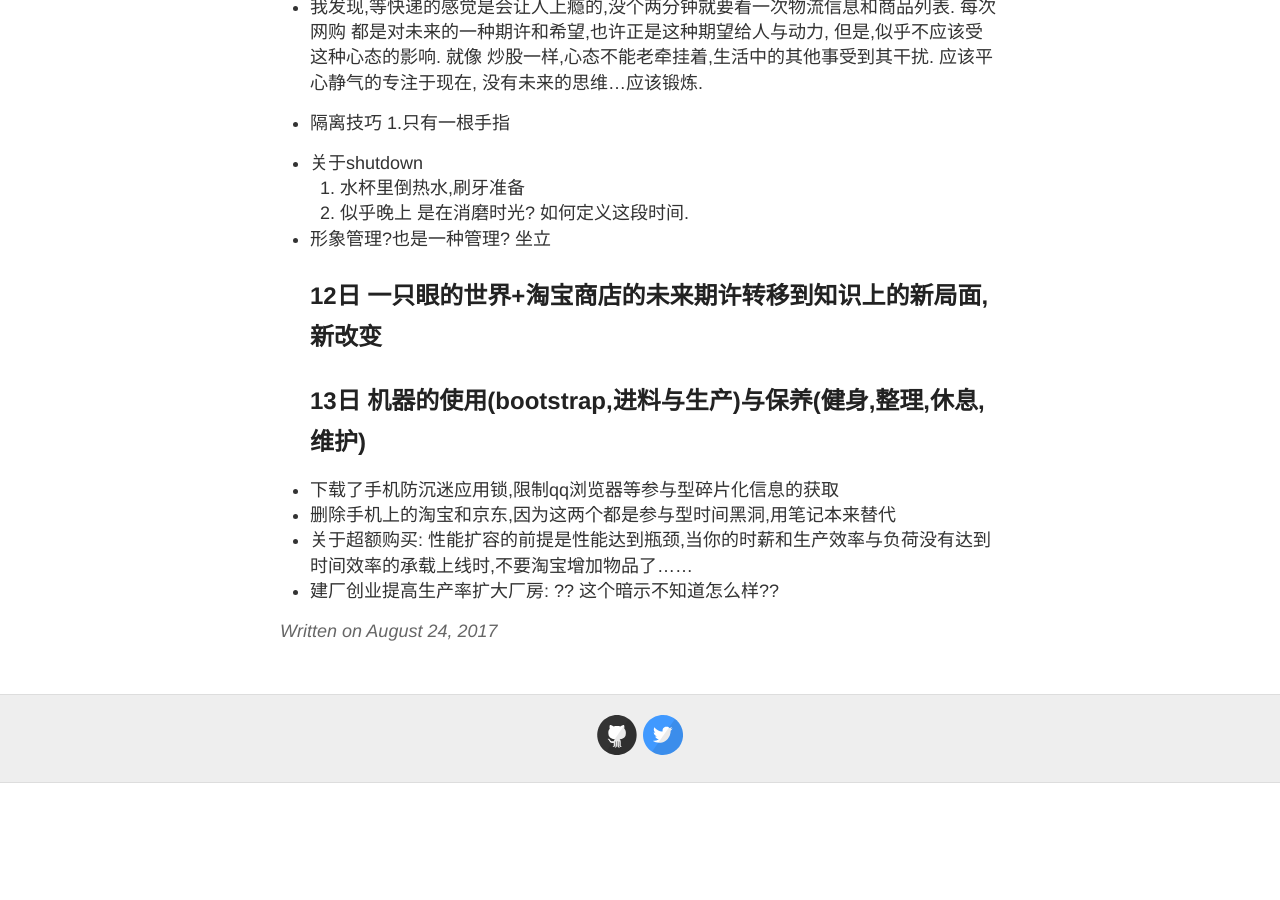
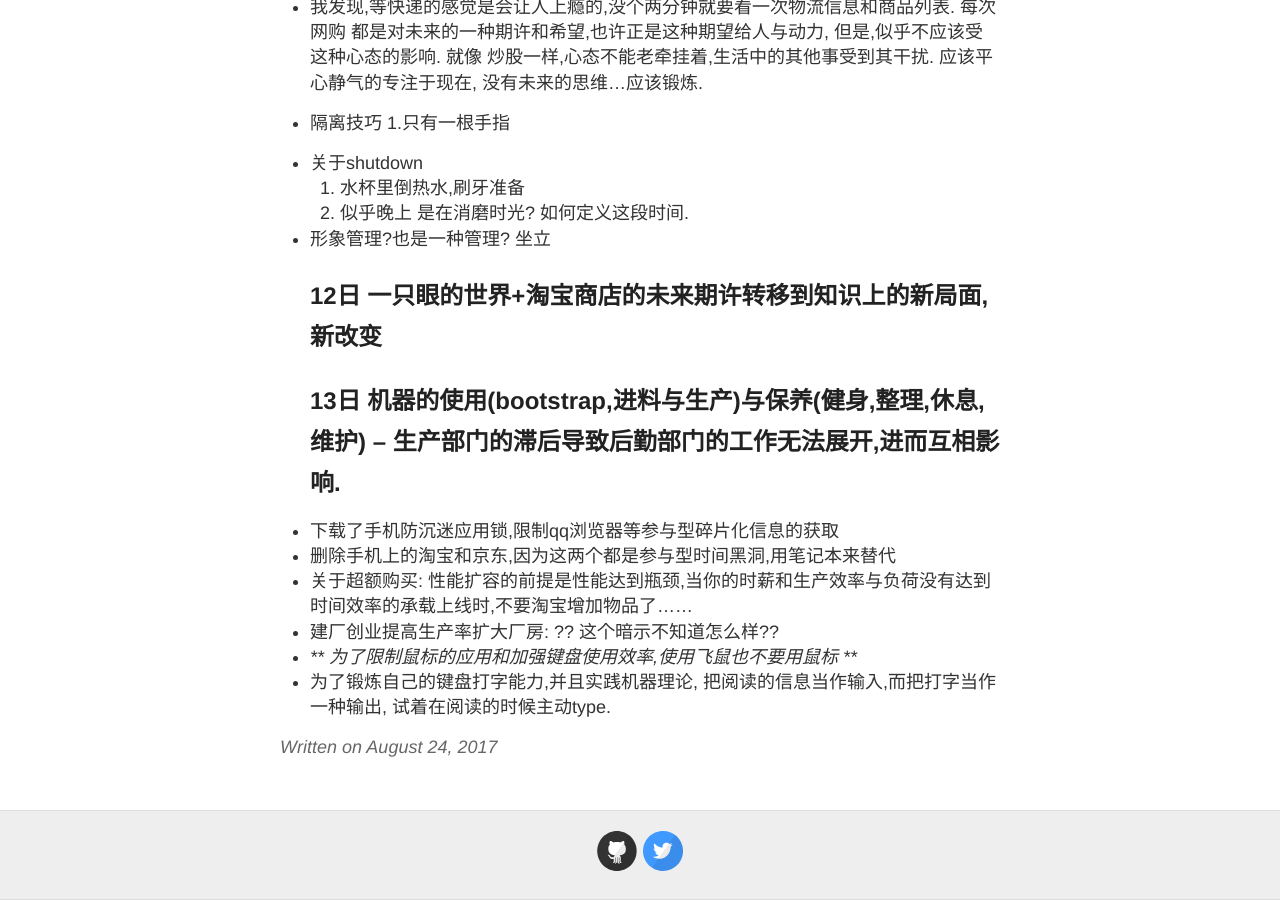
Before and after one commit to evelol/zzx_blog, a Jekyll site: the page built from _posts/2017-08-24-Ok.md, in a window 1280 px wide and 900 px high, scrolled down 6931 px. Built offline with Jekyll 4.4.1, drawn with Linux system fonts in a browser that asks for light colours; our own code applies the rules of GitHub Pages for plain Markdown files; before the commit the page ends 7714 px from its top, so only the background shows below that.

Commit message:
Update 2017-08-24-Ok.md

```diff
--- a/_posts/2017-08-24-Ok.md
+++ b/_posts/2017-08-24-Ok.md
@@ -223,8 +223,10 @@
 2. 似乎晚上 是在消磨时光? 如何定义这段时间.
 - 形象管理?也是一种管理? 坐立
 ## 12日 一只眼的世界+淘宝商店的未来期许转移到知识上的新局面,新改变
-## 13日 机器的使用(bootstrap,进料与生产)与保养(健身,整理,休息,维护)
+## 13日 机器的使用(bootstrap,进料与生产)与保养(健身,整理,休息,维护) -- 生产部门的滞后导致后勤部门的工作无法展开,进而互相影响.
 - 下载了手机防沉迷应用锁,限制qq浏览器等参与型碎片化信息的获取
 - 删除手机上的淘宝和京东,因为这两个都是参与型时间黑洞,用笔记本来替代
 - 关于超额购买: 性能扩容的前提是性能达到瓶颈,当你的时薪和生产效率与负荷没有达到时间效率的承载上线时,不要淘宝增加物品了......
 - 建厂创业提高生产率扩大厂房: ?? 这个暗示不知道怎么样??
+- *** 为了限制鼠标的应用和加强键盘使用效率,使用飞鼠也不要用鼠标 ***
+- 为了锻炼自己的键盘打字能力,并且实践机器理论, 把阅读的信息当作输入,而把打字当作一种输出, 试着在阅读的时候主动type.
```
